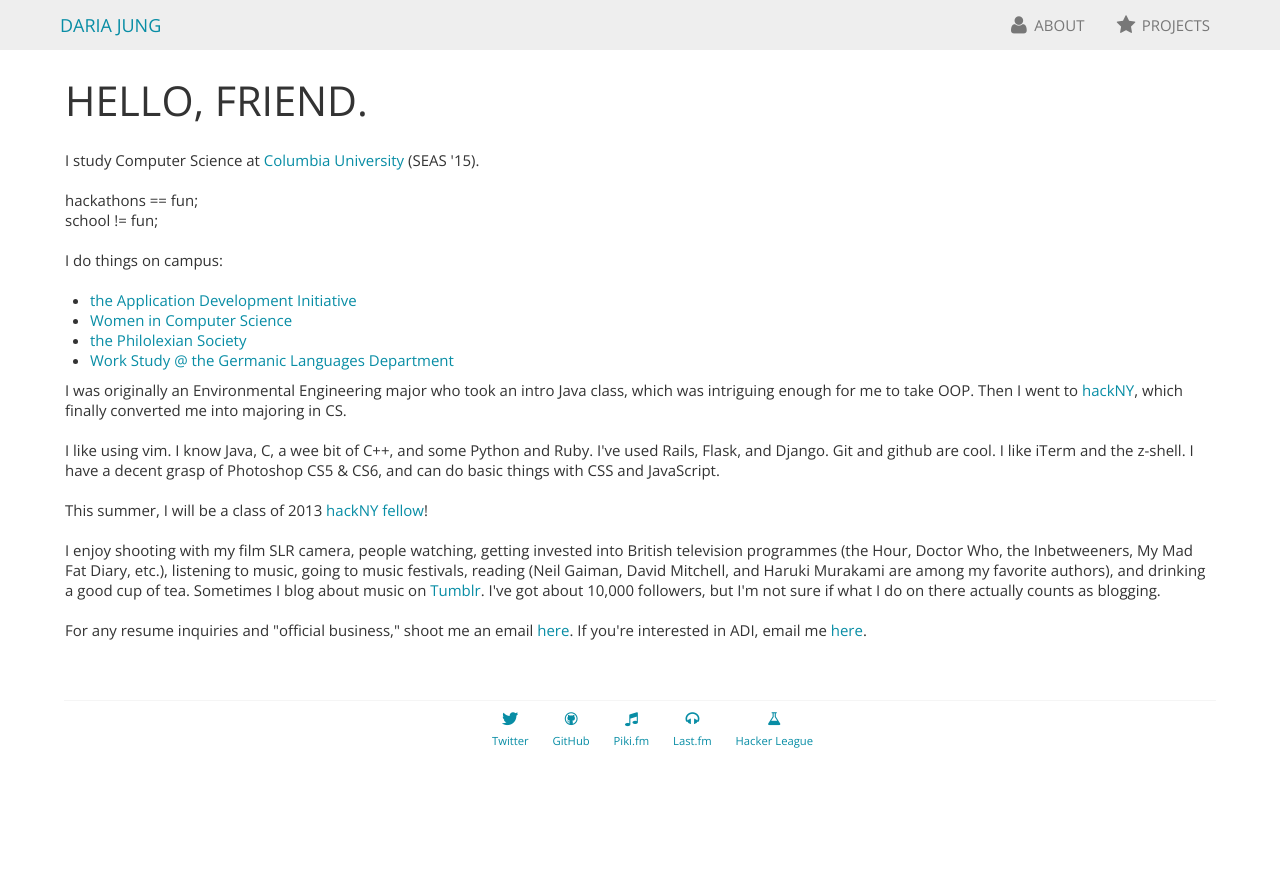
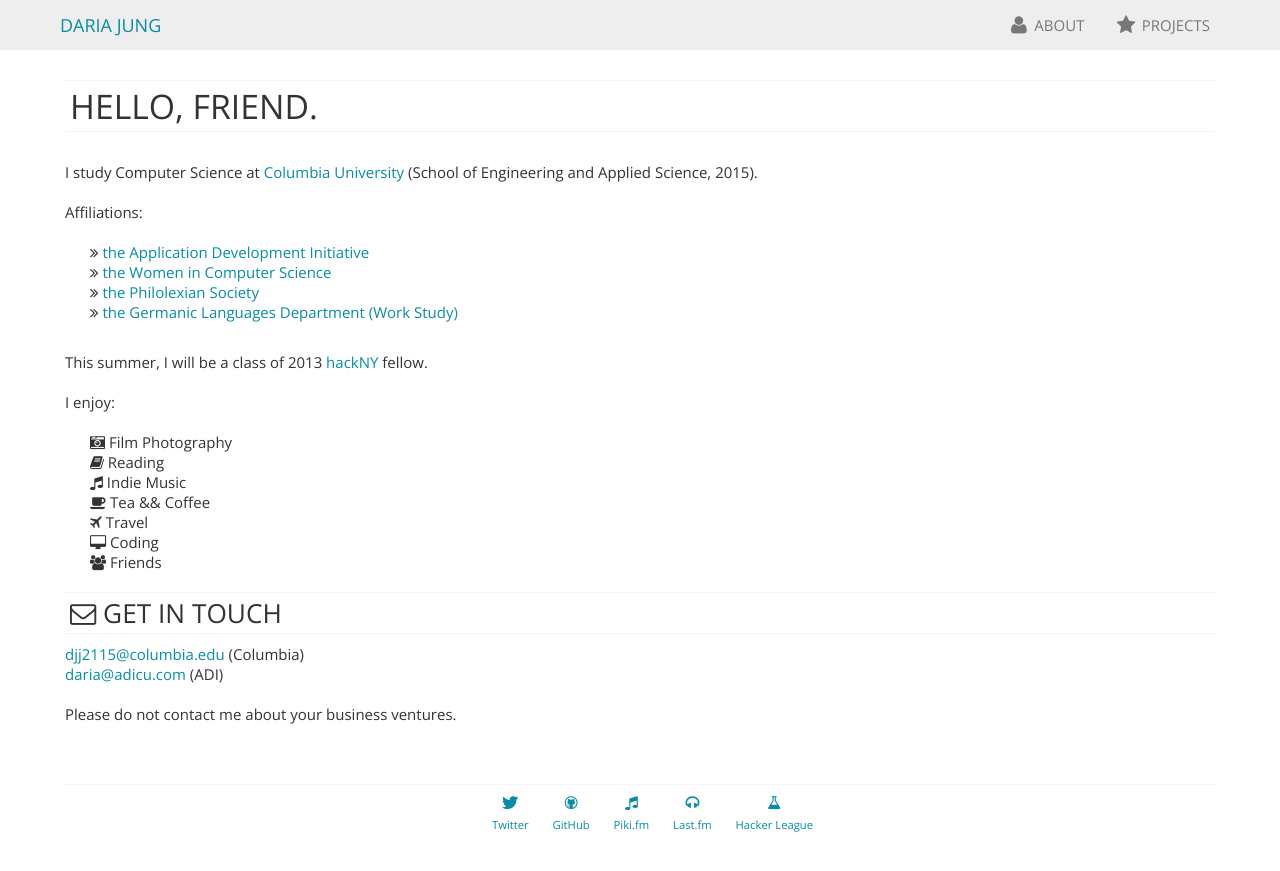
Before and after one commit to dariajung/dariajung.github.com, a Jekyll site: the page built from about.html, in a window 1280 px wide. Shown: the top 871 px of the page. Built offline with Jekyll 4.4.1, drawn with Linux system fonts in a browser that asks for light colours; nearby versions of some CDN libraries; Markdown is read by kramdown in place of the engine named in the settings.

Commit message:
redid about and projects pages

```diff
--- a/about.html
+++ b/about.html
@@ -8,28 +8,34 @@ title: "Daria Jung | About"
   <!--<img src="/images/carlos-carine.jpg" alt="Carlos Alexandro Becker"
     class="noclip" width="650" height="300" style="margin-bottom: 15px" />-->
 
- <h1>Hello, friend.</h1></br>
+ <h2>Hello, friend.</h2></br>
 
-  I study Computer Science at <a href="http://www.columbia.edu/">Columbia University</a> (SEAS '15).</br></br>
-    hackathons == fun;</br>
-    school != fun;</br></br>
+  I study Computer Science at <a href="http://www.columbia.edu/">Columbia University</a> (School of Engineering and Applied Science, 2015).</br></br>
 
-    I do things on campus:</br></br>
+    Affiliations:</br></br>
     <ul>
-        <li><a href="http://adicu.com/">the Application Development Initiative</a></li>
-        <li><a href="http://www.cs.columbia.edu/wics/">Women in Computer Science</a></li>
-        <li><a href="http://www.columbia.edu/cu/philo/">the Philolexian Society</a></li>
-        <li><a href="http://www.columbia.edu/cu/german/">Work Study @ the Germanic Languages Department</a></li>
+    <i class="icon-double-angle-right"></i> <a href="http://adicu.com/">the Application Development Initiative</a></br>
+    <i class="icon-double-angle-right"></i> <a href="http://www.cs.columbia.edu/wics/">the Women in Computer Science</a></br>
+    <i class="icon-double-angle-right"></i> <a href="http://www.columbia.edu/cu/philo/">the Philolexian Society</a></br>
+    <i class="icon-double-angle-right"></i> <a href="http://www.columbia.edu/cu/german/">the Germanic Languages Department (Work Study)</a></br>
+    </ul></br>
+
+    This summer, I will be a class of 2013 <a href="http://hackny.org/a/">hackNY</a> fellow.</br></br>
+
+    I enjoy:</br></br>
+    <ul>
+    <i class="icon-camera-retro"></i> Film Photography</br>
+    <i class="icon-book"></i> Reading</br>
+    <i class="icon-music"></i> Indie Music</br>
+    <i class="icon-coffee"></i> Tea && Coffee</br>
+    <i class="icon-plane"></i> Travel</br>
+    <i class="icon-desktop"></i> Coding</br>
+    <i class="icon-group"></i> Friends</br>
     </ul>
 
-    I was originally an Environmental Engineering major who took an intro Java class, which was intriguing enough for me to take OOP. Then  I went to <a href="http://hackny.org/a/">hackNY</a>, which finally converted me into majoring in CS.</br></br>
+    <h3 class="thin"><i class="icon-envelope"></i> Get in touch</h3>
+    <a href="mailto:djj2115@columbia.edu">djj2115@columbia.edu</a> (Columbia)</br>
+    <a href="mailto:daria@adicu.com">daria@adicu.com</a> (ADI)</br></br>
 
-    I like using vim. I know Java, C, a wee bit of C++, and some Python and Ruby. I've used Rails, Flask, and Django. Git and github are cool. I like iTerm and the z-shell. I have a decent grasp of Photoshop CS5 & CS6, and can do basic things with CSS and JavaScript.</br></br>
-
-    This summer, I will be a class of 2013 <a href="http://hackny.org/a/">hackNY fellow</a>!</br></br>
-
-    I enjoy shooting with my film SLR camera, people watching, getting invested into British television programmes (the Hour, Doctor Who, the Inbetweeners, My Mad Fat Diary, etc.), listening to music, going to music festivals, reading (Neil Gaiman, David Mitchell, and Haruki Murakami are among my favorite authors), and drinking a good cup of tea. Sometimes I blog about music on <a href="http://fuckyeahrandombritishindiebands.tumblr.com/">Tumblr</a>. I've got about 10,000 followers, but I'm not sure if what I do on there actually counts as blogging.</br></br>
-
-    For any resume inquiries and "official business," shoot me an email <a href="mailto:djj2115@columbia.edu">here</a>. If you're interested in ADI, email me <a href="mailto:daria@adicu.com">here</a>.</br>
-
+    Please do not contact me about your business ventures.
 </section>
```
Also changed, not shown: projects.html (+14 -15 lines).
